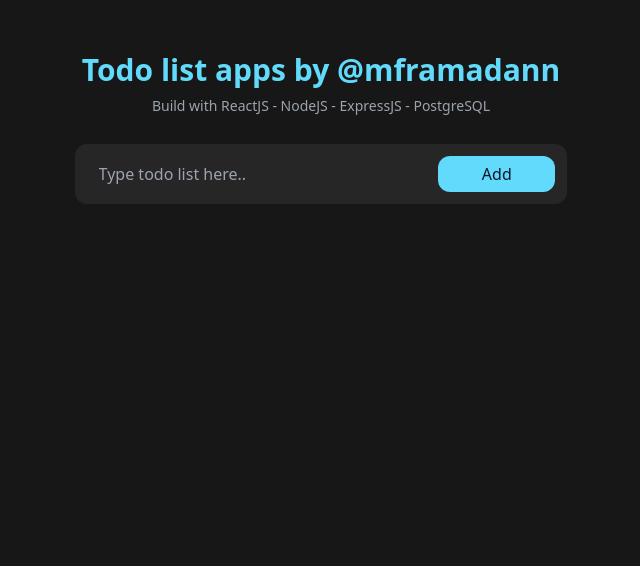
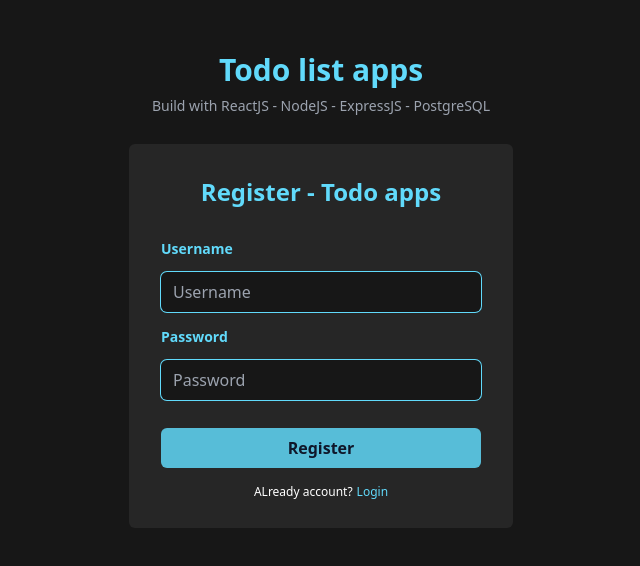
Before and after one commit to Ramadandev/todo-app, a React (Create React App) app: page /register in a window 1280 px wide. Shown: the top 566 px of the page, without its empty margins (319-959 px from the left). Built offline with nearby package versions, Linux system fonts and the light colour scheme; no server answers.

Commit message:
add routes, page register and login

```diff
--- a/package.json
+++ b/package.json
@@ -9,6 +9,7 @@
     "axios": "^0.27.2",
     "react": "^18.1.0",
     "react-dom": "^18.1.0",
+    "react-router-dom": "^6.3.0",
     "react-scripts": "5.0.1",
     "web-vitals": "^2.1.4"
   },
--- a/src/App.js
+++ b/src/App.js
@@ -1,13 +1,15 @@
 import "./App.css";
 import TodoInputs from "./components/TodosInputs";
 import TodoLists from "./components/TodoLists";
+import FormLogin from "./components/LoginForm";
+import React from "react";
 
 function App() {
   return (
     <>
       <div className="container p-6 bg-[#171717] w-full h-screen">
         <h1 className="text-3xl text-[#61dafb] font-bold text-center mt-7 mb-2">
-          Todo list apps by @mframadann
+          Todo list apps
         </h1>
         <h5 className="text-sm text-gray-400 mb-7 text-center">
           Build with ReactJS - NodeJS - ExpressJS - PostgreSQL
--- /dev/null
+++ b/src/components/LoginForm.jsx
@@ -0,0 +1,40 @@
+const FormLogin = () => {
+  return(
+  <>
+    <div className="container p-6 bg-[#171717] w-full h-screen">
+        <h1 className="text-3xl text-[#61dafb] font-bold text-center mt-7 mb-2">
+          Todo list apps
+        </h1>
+        <h5 className="text-sm text-gray-400 mb-7 text-center">
+          Build with ReactJS - NodeJS - ExpressJS - PostgreSQL
+        </h5>
+        <div className="w-full h-96 p-8 bg-[#262626] sm:w-1/2 lg:w-96 md:w-2/5 mx-auto rounded-md">
+          <h1 className="text-2xl text-[#61dafb] font-bold text-center">Login - Todo apps</h1>
+          <form action="">
+            <div className="form-group mt-7">
+              <label htmlFor="username" className="text-[#61dafb] text-sm font-semibold">Username</label>
+              <input type="text" name="username" id="username" className="
+              w-full outline-none ring-1 ring-[#61dafb] text-white focus:text-[#61dafb] h-10 focus:transition focus:duration-500 focus:ring-offset-1 focus:ring-offset-blue-200 transition duration-500 focus:ring-2 focus:ring-[#61dafb] bg-[#171717] my-3 rounded-md p-3
+              "
+              placeholder="Username" />
+            </div>
+            <div className="form-group">
+              <label htmlFor="Password" className="text-[#61dafb] text-sm font-semibold">Password</label>
+              <input type="password" name="Password" id="Password" className="
+              w-full outline-none ring-1 ring-[#61dafb] text-white focus:text-[#61dafb] h-10 focus:transition focus:duration-500 focus:ring-offset-1 focus:ring-offset-blue-200 transition duration-500 focus:ring-2 focus:ring-[#61dafb] bg-[#171717] my-3 rounded-md p-3
+              "
+              placeholder="Password" />
+            </div>
+            <button className="w-full animation duration-500 focus:transition-all focus:duration-500 focus:ring-offset-1 focus:ring-2 focus:ring-[#61dafb] h-10 bg-[#61dafbd6] focus:ring-offet-blue-200 rounded-md mt-4 text-slate-900 font-bold">Login</button>
+          </form>
+          <p className="text-xs text-white my-4 text-center">
+            Not have account?
+            <a href="/register" className="ml-1 text-[#61dafb]">Register</a>
+          </p>
+        </div>
+      </div>
+    </>
+  )
+}
+
+export default FormLogin;
--- /dev/null
+++ b/src/components/RegisterForm.jsx
@@ -0,0 +1,40 @@
+const FormRegister = () => {
+  return(
+    <>
+     <div className="container p-6 bg-[#171717] w-full h-screen">
+        <h1 className="text-3xl text-[#61dafb] font-bold text-center mt-7 mb-2">
+          Todo list apps
+        </h1>
+        <h5 className="text-sm text-gray-400 mb-7 text-center">
+          Build with ReactJS - NodeJS - ExpressJS - PostgreSQL
+        </h5>
+        <div className="w-full h-96 p-8 bg-[#262626] sm:w-1/2 lg:w-96 md:w-2/5 mx-auto rounded-md">
+          <h1 className="text-2xl text-[#61dafb] font-bold text-center">Register - Todo apps</h1>
+          <form action="" method="post">
+            <div className="form-group mt-7">
+              <label htmlFor="username" className="text-[#61dafb] text-sm font-semibold">Username</label>
+              <input type="text" name="username" id="username" className="
+              w-full outline-none ring-1 ring-[#61dafb] text-white focus:text-[#61dafb] h-10 focus:transition focus:duration-500 focus:ring-offset-1 focus:ring-offset-blue-200 transition duration-500 focus:ring-2 focus:ring-[#61dafb] bg-[#171717] my-3 rounded-md p-3
+              "
+              placeholder="Username" />
+            </div>
+            <div className="form-group">
+              <label htmlFor="Password" className="text-[#61dafb] text-sm font-semibold">Password</label>
+              <input type="password" name="Password" id="Password" className="
+              w-full outline-none ring-1 ring-[#61dafb] text-white focus:text-[#61dafb] h-10 focus:transition focus:duration-500 focus:ring-offset-1 focus:ring-offset-blue-200 transition duration-500 focus:ring-2 focus:ring-[#61dafb] bg-[#171717] my-3 rounded-md p-3
+              "
+              placeholder="Password" />
+            </div>
+            <button className="w-full animation duration-500 focus:transition-all focus:duration-500 focus:ring-offset-1 focus:ring-2 focus:ring-[#61dafb] h-10 bg-[#61dafbd6] focus:ring-offet-blue-200 rounded-md mt-4 text-slate-900 font-bold">Register</button>
+          </form>
+          <p className="text-xs text-white my-4 text-center">
+            ALready account?
+            <a href="/login" className="ml-1 text-[#61dafb]">Login</a>
+          </p>
+        </div>
+      </div>
+    </>
+  )
+}
+
+export default FormRegister;
--- /dev/null
+++ b/src/components/WelcomeScreen.jsx
@@ -0,0 +1,20 @@
+const Welcome = () => {
+  return(
+    <>
+      <div className="container p-6 bg-[#171717] w-full h-screen">
+        <h1 className="text-3xl font-bold text-center mt-10 text-[#61dafb]">Welcome to todo list app</h1>
+        <h1 className="text-md font-bold text-center text-[#61dafb]">Author: @mframadann</h1>
+        <div className="flex flex-col lg:w-96 lg:mx-auto md:w-96 md:mx-auto">
+          <div className="flex-1 my-4">
+            <button onClick={() => window.location='/login'} className="w-full h-10 rounded-md focus:ring-2 duration-500 transition focus:transition focus:duration-500 focus:ring-offset-2 focus:ring-offset-[#61dafb] bg-slate-900 border-2 border-[#61dafb] focus:text-[#61dafb] text-white">Login</button>
+          </div>
+          <div className="flex-1">
+            <button onClick={() => window.location='/register'} className="w-full h-10 rounded-md focus:ring-2 duration-500 transition focus:transition focus:duration-500 focus:ring-offset-2 focus:ring-offset-[#61dafb] bg-slate-900 border-2 border-[#61dafb] focus:text-[#61dafb] text-white">Register</button>
+          </div>
+        </div>
+      </div>
+    </>
+  )
+}
+
+export default Welcome;
--- a/src/index.js
+++ b/src/index.js
@@ -1,13 +1,24 @@
-import React from 'react';
-import ReactDOM from 'react-dom/client';
-import './index.css';
-import App from './App';
-import reportWebVitals from './reportWebVitals';
+import React from "react";
+import ReactDOM from "react-dom/client";
+import "./index.css";
+import App from "./App";
+import reportWebVitals from "./reportWebVitals";
+import { BrowserRouter, Routes, Route } from "react-router-dom";
+import FormLogin from "./components/LoginForm";
+import FormRegister from "./components/RegisterForm";
+import Welcome from "./components/WelcomeScreen";
 
-const root = ReactDOM.createRoot(document.getElementById('root'));
+const root = ReactDOM.createRoot(document.getElementById("root"));
 root.render(
   <React.StrictMode>
-    <App />
+    <BrowserRouter>
+      <Routes>
+        <Route path="/" element={<Welcome />} />
+        <Route path="/note" element={<App />} />
+        <Route path="/login" element={<FormLogin />} />
+        <Route path="/register" element={<FormRegister />} />
+      </Routes>
+    </BrowserRouter>
   </React.StrictMode>
 );
 
```
Also changed, not shown: 1 other file (tests, documents, lock files or other folders).
